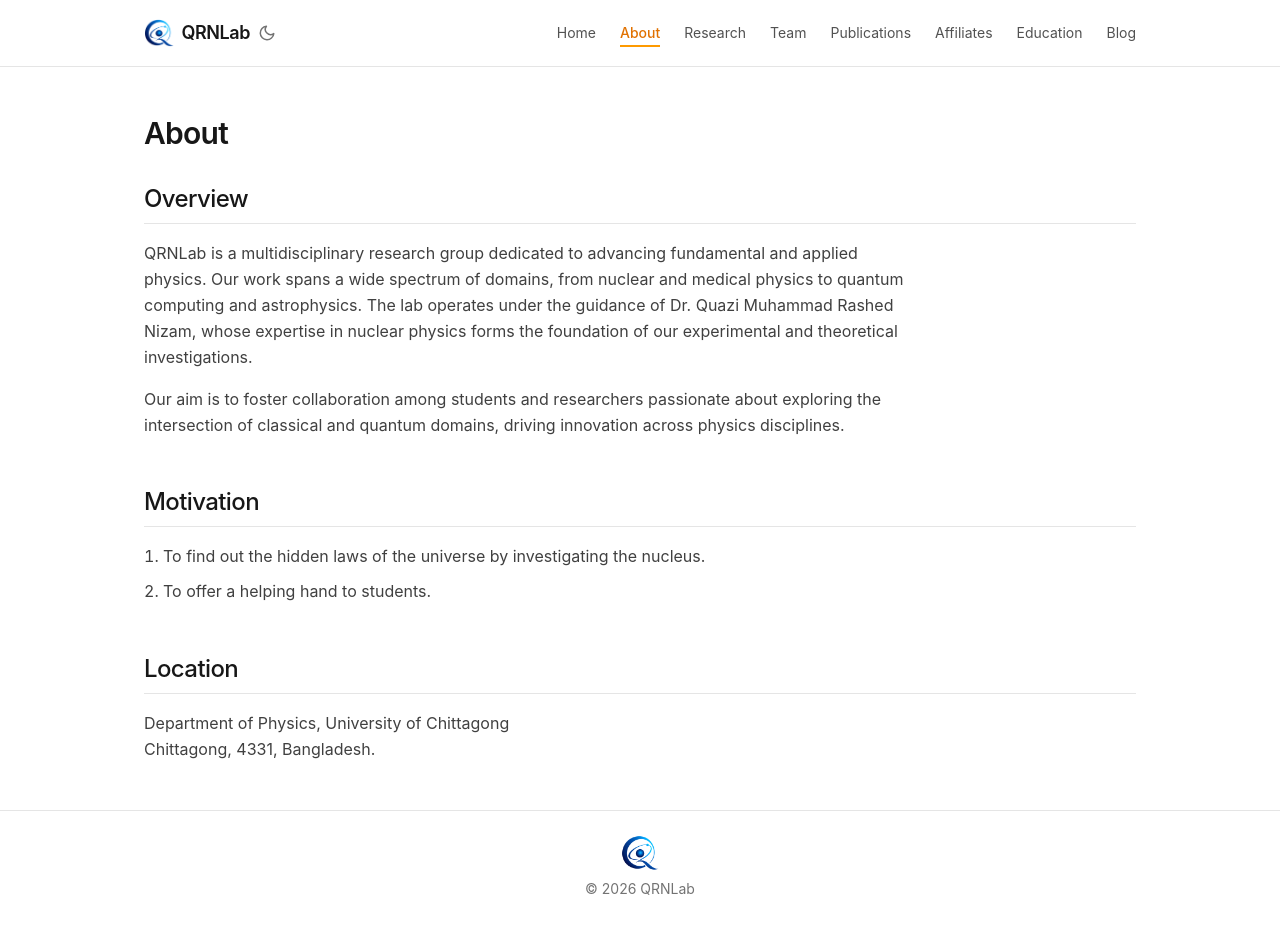
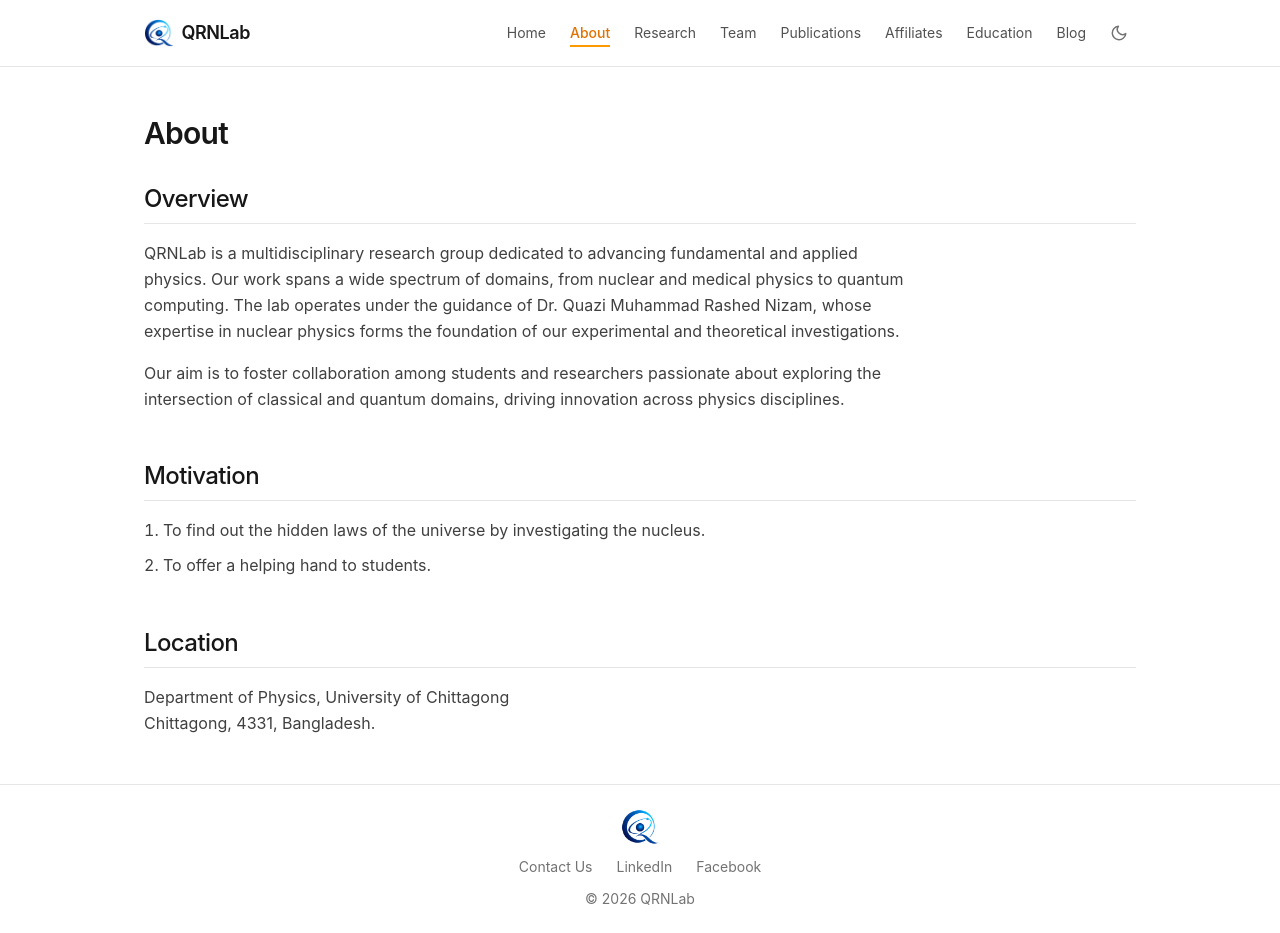
Before and after one commit to QRNLab/qrnlab-website, an Astro site in the folder apps/site/: page /about in a window 1280 px wide. Built offline with nearby package versions, Linux system fonts and the light colour scheme; Astro itself is replaced by a stand-in of ours.

Commit message:
implement changes from qrn sir feedback

```diff
--- a/apps/site/src/content.config.ts
+++ b/apps/site/src/content.config.ts
@@ -58,7 +58,7 @@ const projects = defineCollection({
   loader: glob({ pattern: '**/*.md', base: 'src/content/projects' }),
   schema: z.object({
     title: z.string(),
-    domain: z.enum(['nuclear-interactions', 'radiation-shielding', 'quantum-physics', 'quantum-computing']),
+    domain: z.enum(['nuclear-interactions', 'radiation-shielding', 'quantum-computing']),
     status: z.enum(['active', 'completed']).default('active'),
     lead: z.string(),
     researchers: z.array(z.string()).optional(),
--- a/apps/site/src/layouts/BaseLayout.astro
+++ b/apps/site/src/layouts/BaseLayout.astro
@@ -62,7 +62,23 @@ const navItems = [
           <span>QRNLab</span>
         </a>
 
-        <div class="flex items-center gap-2">
+        <ul id="nav-links" class="hidden absolute left-0 right-0 top-full z-50 flex-col bg-white shadow-lg dark:bg-neutral-900 md:static md:z-auto md:flex md:flex-row md:items-center md:gap-6 md:bg-transparent md:dark:bg-transparent md:ml-auto md:p-0 md:text-sm md:shadow-none">
+          {navItems.map((item) => (
+            <li>
+              <a
+                href={item.href}
+                class={`nav-link block px-4 py-3 md:px-0 md:py-0 ${isActive(item.href)
+                  ? "active font-medium text-amber-600 dark:text-amber-400"
+                  : "text-neutral-600 hover:text-neutral-900 dark:text-neutral-400 dark:hover:text-neutral-100"
+                }`}
+              >
+                {item.label}
+              </a>
+            </li>
+          ))}
+        </ul>
+
+        <div class="flex items-center gap-2 md:ml-4 md:gap-1">
           <button
             type="button"
             aria-label="Toggle dark mode"
@@ -85,22 +101,6 @@ const navItems = [
             <svg xmlns="http://www.w3.org/2000/svg" width="20" height="20" viewBox="0 0 24 24" fill="none" stroke="currentColor" stroke-width="2" stroke-linecap="round"><line x1="3" y1="6" x2="21" y2="6"/><line x1="3" y1="12" x2="21" y2="12"/><line x1="3" y1="18" x2="21" y2="18"/></svg>
           </button>
         </div>
-
-        <ul id="nav-links" class="hidden absolute left-0 right-0 top-full z-50 flex-col bg-white shadow-lg dark:bg-neutral-900 md:static md:z-auto md:flex md:flex-row md:items-center md:gap-6 md:bg-transparent md:dark:bg-transparent md:ml-auto md:p-0 md:text-sm md:shadow-none">
-          {navItems.map((item) => (
-            <li>
-              <a
-                href={item.href}
-                class={`nav-link block px-4 py-3 md:px-0 md:py-0 ${isActive(item.href)
-                  ? "active font-medium text-amber-600 dark:text-amber-400"
-                  : "text-neutral-600 hover:text-neutral-900 dark:text-neutral-400 dark:hover:text-neutral-100"
-                }`}
-              >
-                {item.label}
-              </a>
-            </li>
-          ))}
-        </ul>
       </nav>
     </header>
     <main class="mx-auto max-w-5xl px-4 py-8 sm:py-12">
@@ -108,8 +108,32 @@ const navItems = [
     </main>
     <footer class="border-t border-neutral-200 dark:border-neutral-700">
       <div class="mx-auto max-w-5xl px-4 py-6">
-        <div class="flex flex-col items-center gap-2 text-sm text-neutral-500 dark:text-neutral-400">
+        <div class="flex flex-col items-center gap-3 text-sm text-neutral-500 dark:text-neutral-400">
           <img src="/logo/qrnlab-mark.png" alt="" width="128" height="121" class="h-9 w-auto" />
+          <div class="flex flex-wrap items-center justify-center gap-x-6 gap-y-2">
+            <a
+              href="mailto:qrnlab.cu@gmail.com"
+              class="hover:text-blue-700 dark:hover:text-blue-400 transition-colors"
+            >
+              Contact Us
+            </a>
+            <a
+              href="https://www.linkedin.com/company/qrnlab"
+              target="_blank"
+              rel="noopener noreferrer"
+              class="hover:text-blue-700 dark:hover:text-blue-400 transition-colors"
+            >
+              LinkedIn
+            </a>
+            <a
+              href="https://www.facebook.com/share/1Sk2xSLTeE/"
+              target="_blank"
+              rel="noopener noreferrer"
+              class="hover:text-blue-700 dark:hover:text-blue-400 transition-colors"
+            >
+              Facebook
+            </a>
+          </div>
           <p>&copy; {new Date().getFullYear()} QRNLab</p>
         </div>
       </div>
--- a/apps/site/src/pages/about.astro
+++ b/apps/site/src/pages/about.astro
@@ -8,7 +8,7 @@ import BaseLayout from "../layouts/BaseLayout.astro";
   <section class="mt-8">
     <h2 class="text-2xl font-medium tracking-tight border-b border-neutral-200 dark:border-neutral-700 pb-2">Overview</h2>
     <p class="mt-4 text-neutral-700 dark:text-neutral-300 leading-relaxed max-w-3xl">
-      QRNLab is a multidisciplinary research group dedicated to advancing fundamental and applied physics. Our work spans a wide spectrum of domains, from nuclear and medical physics to quantum computing and astrophysics. The lab operates under the guidance of Dr. Quazi Muhammad Rashed Nizam, whose expertise in nuclear physics forms the foundation of our experimental and theoretical investigations.
+      QRNLab is a multidisciplinary research group dedicated to advancing fundamental and applied physics. Our work spans a wide spectrum of domains, from nuclear and medical physics to quantum computing. The lab operates under the guidance of Dr. Quazi Muhammad Rashed Nizam, whose expertise in nuclear physics forms the foundation of our experimental and theoretical investigations.
     </p>
     <p class="mt-4 text-neutral-700 dark:text-neutral-300 leading-relaxed max-w-3xl">
       Our aim is to foster collaboration among students and researchers passionate about exploring the intersection of classical and quantum domains, driving innovation across physics disciplines.
--- a/apps/site/src/pages/affiliates.astro
+++ b/apps/site/src/pages/affiliates.astro
@@ -52,22 +52,6 @@ const affiliates = [
     bio: "Prof. Mayeen Uddin Khandaker, Ph.D. (Korea), is a Professor of Applied Physics and Radiation Technologies at Sunway University, Malaysia. He has published over 565 research papers with a total citation of over 10,000, and is listed among the top 2% highly cited researchers by Elsevier-Stanford University. His research interests include medical physics, radiation shielding, environmental radioactivity, and nuclear energy. He maintains ongoing collaborative research with QRNLab in the fields of radiation physics and environmental radioactivity assessment.",
     photos: [media("mayeen-uddin-khandaker.jpg")],
     publications: [],
-  },
-  {
-    name: "Md. Abdullah Al Zaman",
-    title: "Senior Lecturer (Study Leave)",
-    institution: "Department of Textile Engineering, Northern University Bangladesh",
-    links: [
-      { label: "NUB Profile", url: "https://nub.ac.bd/pims/faculty-member/rrauqiwz/md.-abdullah-al-zaman" },
-      { label: "Google Scholar", url: "https://scholar.google.com/citations?user=ZsWJDS0AAAAJ" },
-    ],
-    bio: "Md. Abdullah Al Zaman is a Senior Lecturer at Northern University Bangladesh, currently pursuing a Ph.D. at the University of Kansas, USA. His research interests include space radiation shielding, superconductivity, and astrophysics. He has collaborated with Prof. Nizam on multiple studies investigating radiation shielding materials for long-term space missions.",
-    photos: [],
-    publications: [
-      "Study on Shielding Effectiveness of a Combined Radiation Shield for Manned Long Termed Interplanetary Expeditions. Journal of Space Safety Engineering, 2022.",
-      "Study on Effectiveness of Polyimide and Polyester Polymer for Radiation Shielding in a Spacecraft for Long Termed Space Mission. International Conference on Physics, 2022.",
-      "Study on the effectiveness of Kevlar and Polyethylene for radiation shielding in a spacecraft for long term space missions. 4th ICPSDT, 2022.",
-    ],
   },
 ];
 ---
--- a/apps/site/src/pages/index.astro
+++ b/apps/site/src/pages/index.astro
@@ -6,21 +6,23 @@ const updates = (await getCollection("updates"))
   .sort((a, b) => b.data.date.valueOf() - a.data.date.valueOf());
 ---
 
-<BaseLayout title="Home" description="QRNLab — Bridging Nuclear, Quantum, and Astrophysical Frontiers through Research and Innovation">
+<BaseLayout title="Home" description="QRNLab — Bridging Nuclear and Quantum Frontiers through Research and Innovation">
   <section class="mb-16 grid items-center gap-12 lg:grid-cols-[1.15fr_0.85fr]">
     <div class="max-w-xl">
+      <h1 class="text-4xl font-semibold tracking-tight">QRNLab</h1>
+      <p class="mt-2 text-lg text-neutral-500 dark:text-neutral-400">
+        Bridging Nuclear and Quantum Frontiers through Research and Innovation
+      </p>
       <a
         href="https://www.google.com/maps/place/22%C2%B028'12.8%22N+91%C2%B046'53.7%22E/@22.470218,91.7809313,19z"
         target="_blank"
         rel="noopener"
         class="hero-loc"
-      >CHITTAGONG, BANGLADESH 22.470218&deg;N, 91.7809313&deg;E</a>
-      <h1 class="text-4xl font-semibold tracking-tight">QRNLab</h1>
-      <p class="mt-2 text-lg text-neutral-500 dark:text-neutral-400">
-        Bridging Nuclear, Quantum, and Astrophysical Frontiers through Research and Innovation
-      </p>
+      >
+        CHITTAGONG, BANGLADESH &middot; 22.470218&deg;N, 91.7809313&deg;E
+      </a>
       <p class="mt-6 text-neutral-700 dark:text-neutral-300 leading-relaxed">
-        QRNLab is a multidisciplinary research group dedicated to advancing fundamental and applied physics. Our work spans a wide spectrum of domains, from nuclear and medical physics to quantum computing and astrophysics. The lab operates under the guidance of Dr. Quazi Muhammad Rashed Nizam, whose expertise in nuclear physics forms the foundation of our experimental and theoretical investigations.
+        QRNLab is a multidisciplinary research group dedicated to advancing fundamental and applied physics. Our work spans a wide spectrum of domains, from nuclear and medical physics to quantum computing. The lab operates under the guidance of Dr. Quazi Muhammad Rashed Nizam, whose expertise in nuclear physics forms the foundation of our experimental and theoretical investigations.
       </p>
     </div>
     <div class="order-first flex justify-center lg:order-none" aria-hidden="true">
@@ -53,7 +55,7 @@ const updates = (await getCollection("updates"))
     <a href="/research" class="block rounded-lg border border-neutral-200 dark:border-neutral-700 p-6 hover:border-blue-300 dark:hover:border-blue-600 hover:bg-blue-50/30 dark:hover:bg-blue-950/30 transition-colors">
       <h2 class="text-lg font-medium text-neutral-900 dark:text-neutral-100">Research</h2>
       <p class="mt-1.5 text-sm text-neutral-600 dark:text-neutral-400 leading-relaxed">
-        Nuclear interactions, radiation shielding, quantum physics, and quantum computing.
+        Nuclear interactions, radiation shielding, and quantum computing.
       </p>
     </a>
     <a href="/team" class="block rounded-lg border border-neutral-200 dark:border-neutral-700 p-6 hover:border-blue-300 dark:hover:border-blue-600 hover:bg-blue-50/30 dark:hover:bg-blue-950/30 transition-colors">
--- a/apps/site/src/styles/global.css
+++ b/apps/site/src/styles/global.css
@@ -179,7 +179,8 @@
     color: var(--color-neutral-500);
     border: 1px solid var(--color-neutral-200);
     padding: 6px 12px;
-    margin-bottom: 22px;
+    margin-top: 12px;
+    margin-bottom: 14px;
     text-decoration: none;
     transition: border-color 0.2s ease, color 0.2s ease;
   }
```
Also changed, not shown: apps/site/src/pages/research.astro (+1 -6 lines).
